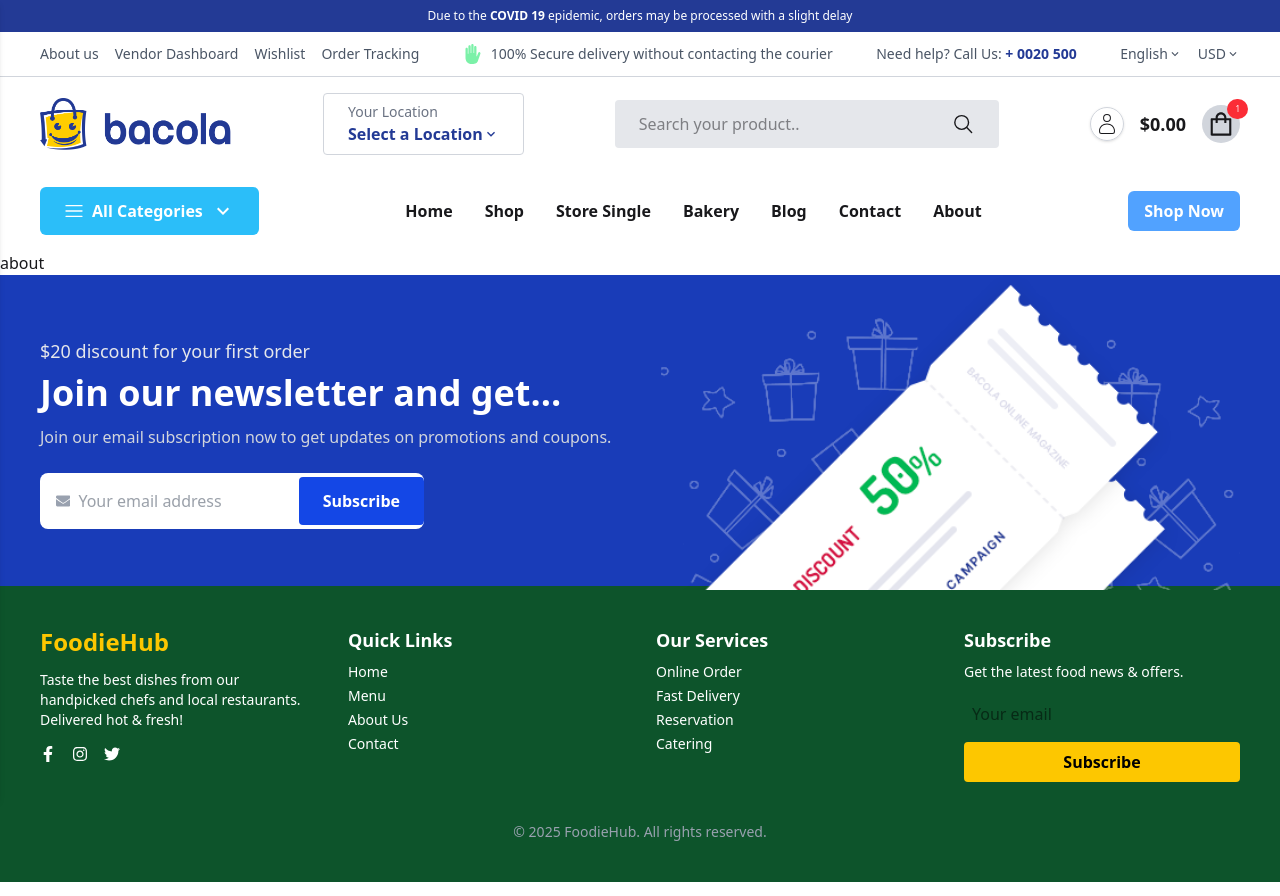
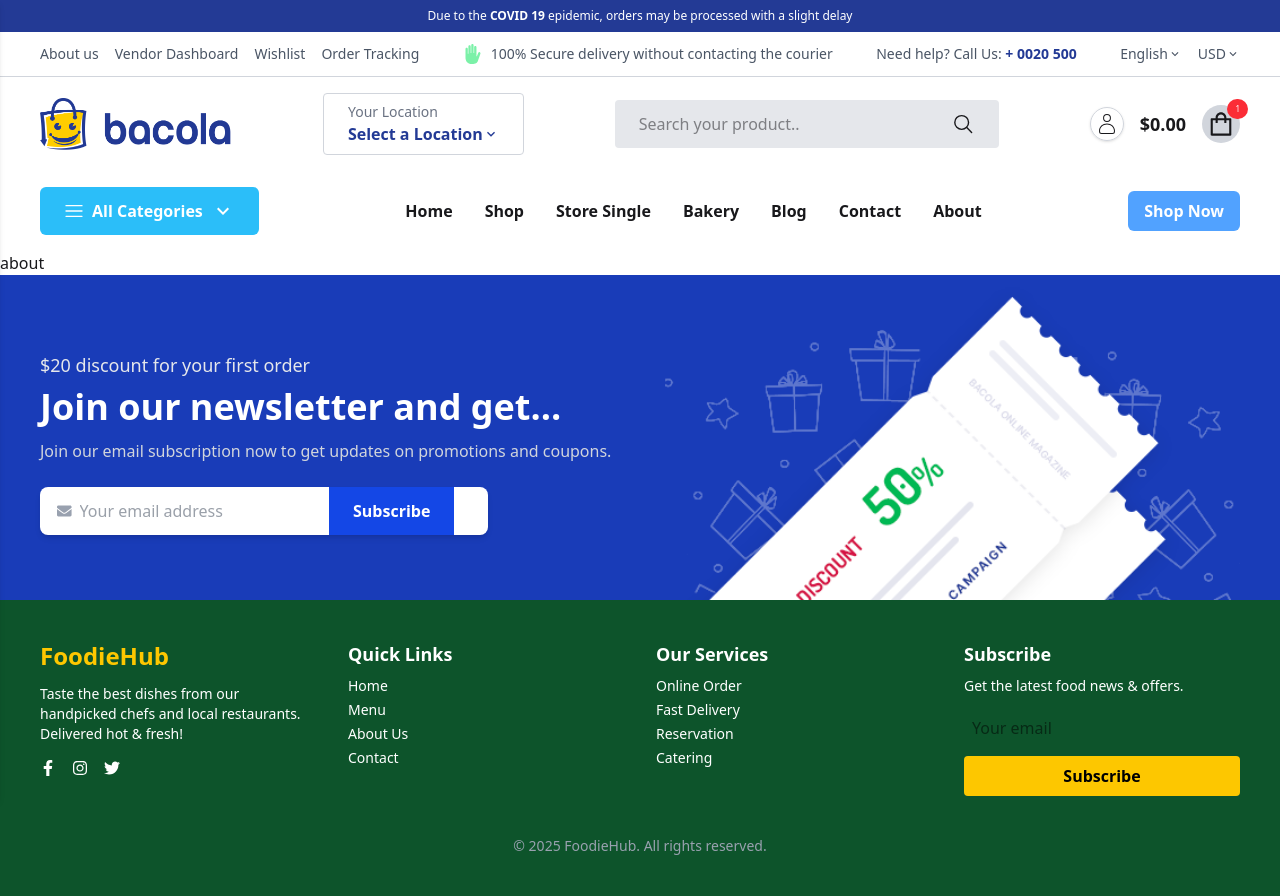
Before and after one commit to bharatroy4D/food-project, a React (Vite) app: page /about in a window 1280 px wide. Built offline with nearby package versions, Linux system fonts and the light colour scheme.

Commit message:
right bar section update

```diff
--- a/src/Components/NewsLatter/NewsLatter.jsx
+++ b/src/Components/NewsLatter/NewsLatter.jsx
@@ -1,13 +1,16 @@
 import { FaEnvelope } from "react-icons/fa";
-import couponImg from '../..//assets/coupon.webp' // Replace with your image path
+import couponImg from "../../assets/coupon.webp"; // ensure this path is correct
 
 const NewsLatter = () => {
   return (
-    <section className="bg-blue-800  text-white ">
-      <div className="container w-full md:max-w-5xl lg:max-w-7xl px-5 lg:px-10 mx-auto h-[311px] grid md:grid-cols-2 items-center justify-between gap-10">
-        {/* Text and Form */}
-        <div className="py-7">
-          <p className="text-lg text-gray-200 mb-2">$20 discount for your first order</p>
+    <section className="bg-blue-800 text-white">
+      <div className="container max-w-7xl mx-auto px-5 lg:px-10 pt-3  ">
+        <div className="grid grid-cols-1 md:grid-cols-2 items-center gap-x-10 gap-y-10">
+          {/* Text + Form */}
+          <div>
+            <p className="text-lg text-gray-200 mb-2">
+              $20 discount for your first order
+            </p>
             <h2 className="text-3xl md:text-4xl font-bold mb-3">
               Join our newsletter and get...
             </h2>
@@ -15,8 +18,8 @@ const NewsLatter = () => {
               Join our email subscription now to get updates on promotions and coupons.
             </p>
 
-          <form className="flex flex-col sm:flex-row items-center w-96 bg-white rounded-lg overflow-hidden">
-            <div className="flex items-center justify-between  sm:w-auto px-4 py-3">
+            <form className="flex flex-col sm:flex-row items-center max-w-md bg-white rounded-lg overflow-hidden shadow-md transition-shadow duration-300">
+              <div className="flex items-center w-full sm:w-auto px-4  border border-transparent focus-within:border-blue-600 transition-all duration-300">
                 <FaEnvelope className="text-gray-400 mr-2" />
                 <input
                   type="email"
@@ -26,20 +29,21 @@ const NewsLatter = () => {
               </div>
               <button
                 type="submit"
-              className="bg-blue-700 hover:bg-blue-600 text-white font-semibold px-6 py-3 my-1 rounded w-full sm:w-auto"
+                className="bg-blue-700 hover:bg-blue-600 hover:shadow-lg transition-all duration-300 text-white font-semibold px-6 py-3 w-full sm:w-auto"
               >
                 Subscribe
               </button>
             </form>
           </div>
 
-        {/* Image */}
-        <div className="relative">
+          {/* Image with proper spacing */}
+          <div className="w-full flex justify-center md:justify-end mt-6 md:mt-0">
             <img
               src={couponImg}
-            alt="Discount Coupon "
-            className="w-full"
+              alt="Discount Coupon"
+              className="max-w-sm sm:max-w-sm md:max-w-md lg:max-w-xl w-full h-auto  transition-transform duration-500 hover:scale-105"
             />
+          </div>
         </div>
       </div>
     </section>
--- a/src/Pages/Home/RightBar/RightBar.jsx
+++ b/src/Pages/Home/RightBar/RightBar.jsx
@@ -14,10 +14,10 @@ const RightBar = () => {
       />
 
       {/* Overlay */}
-      <div className='absolute inset-0 bg-black/20'></div>
+      <div className='absolute inset-0 bg-black/10'></div>
 
       {/* Content */}
-      <div className='absolute inset-0 flex flex-col justify-center gap-4 z-10 text-white px-4 sm:px-8 lg:px-16'>
+      <div className='absolute inset-0 flex flex-col justify-center gap-4 z-10 text-gray-700 px-4 sm:px-8 lg:px-16'>
         {/* Offer Label */}
         <div className='flex items-center gap-3'>
           <p className='text-xs sm:text-sm uppercase'>exclusive offer</p>
```
Lines whose indentation alone changed are shown as unchanged.
